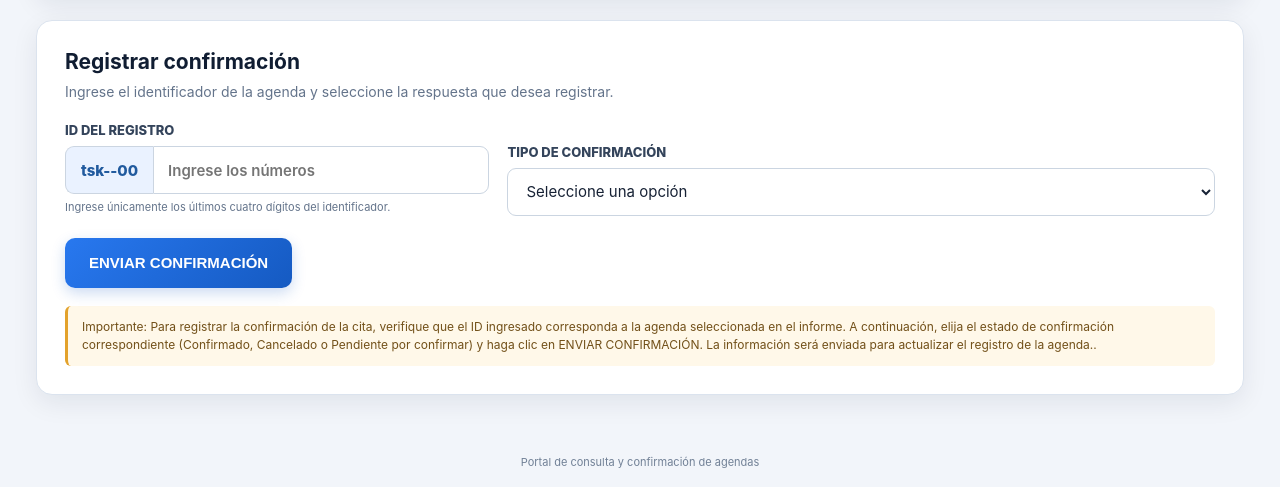
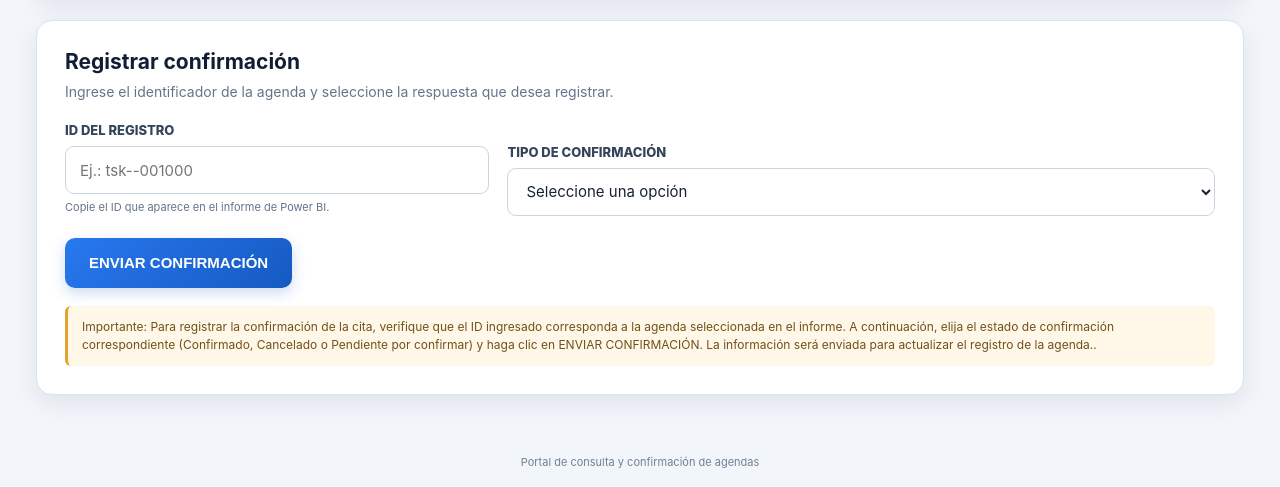
Before and after one commit to fernandomarmolejourriago3-cmd/confirmacioncitas, a plain HTML site: page index.html in a window 1280 px wide. Shown: the part 878-1365 px from the top of the page. Drawn offline with Linux system fonts and the light colour scheme.

Commit message:
Refactor index.html structure and styles

```diff
--- a/index.html
+++ b/index.html
@@ -150,34 +150,6 @@
       border-color: var(--blue);
       box-shadow: 0 0 0 3px rgba(57, 133, 255, .14);
     }
-    /* Prefijo fijo del identificador */
-    .input-prefix-group {
-      display: flex;
-      width: 100%;
-      min-height: 48px;
-    }
-
-    .input-prefix {
-      display: flex;
-      align-items: center;
-      justify-content: center;
-      padding: 0 15px;
-      background: #eaf2ff;
-      color: #205a9e;
-      font-weight: 800;
-      font-size: 15px;
-      border: 1px solid #cbd5e1;
-      border-right: none;
-      border-radius: 9px 0 0 9px;
-      white-space: nowrap;
-    }
-
-    .input-prefix-group input {
-      border-radius: 0 9px 9px 0;
-      min-width: 0;
-      font-weight: 600;
-    }
-
     .field-help {
       display: block;
       margin-top: 6px;
@@ -284,20 +256,15 @@
         <div class="form-grid">
           <div>
             <label class="field-label" for="registroId">ID DEL REGISTRO</label>
-            <div class="input-prefix-group">
-              <span class="input-prefix">tsk--00</span>
             <input
               id="registroId"
               name="id"
               type="text"
-                placeholder="Ingrese los números"
-                maxlength="4"
-                inputmode="numeric"
-                pattern="[0-9]{4}"
+              placeholder="Ej.: tsk--001000"
+              maxlength="80"
               autocomplete="off"
               required>
-            </div>
-            <small class="field-help">Ingrese únicamente los últimos cuatro dígitos del identificador.</small>
+            <small class="field-help">Copie el ID que aparece en el informe de Power BI.</small>
           </div>
 
           <div>
@@ -340,35 +307,24 @@
     const button = document.getElementById("submitButton");
     const statusBox = document.getElementById("status");
 
-    const PREFIJO_ID = "tsk--00";
-
     form.addEventListener("submit", async function (event) {
       event.preventDefault();
 
-      const consecutivo = document.getElementById("registroId").value.trim();
+      const id = document.getElementById("registroId").value.trim();
       const confirmacion = document.getElementById("confirmacion").value;
 
       statusBox.className = "";
       statusBox.textContent = "";
 
-      if (!/^\d{4}$/.test(consecutivo)) {
+      if (!id || !confirmacion) {
         statusBox.className = "error";
-        statusBox.textContent = "El ID debe contener exactamente cuatro números.";
+        statusBox.textContent = "Complete el ID y seleccione una confirmación.";
         return;
       }
 
-      if (!confirmacion) {
-        statusBox.className = "error";
-        statusBox.textContent = "Seleccione un tipo de confirmación.";
-        return;
-      }
-
-      const id = PREFIJO_ID + consecutivo;
-
-      // Nombres exactos de los campos esperados por el flujo en la nube.
       const datos = {
-        "ID DE REGISTRO": id,
-        "TIPO DE CONFIRMACIÓN": confirmacion
+        "ID REGISTRO": id,
+        "CONFIRMACIÓN": confirmacion
       };
 
       button.disabled = true;
@@ -394,9 +350,8 @@
         }
 
         statusBox.className = "success";
-        statusBox.textContent = "✓ Solicitud enviada al flujo de Power Automate. ID: " + id;
+        statusBox.textContent = "✓ Solicitud enviada al flujo de Power Automate.";
         form.reset();
-
       } catch (error) {
         console.error("Error al enviar la confirmación:", error);
         statusBox.className = "error";
```
Lines whose indentation alone changed are shown as unchanged.
